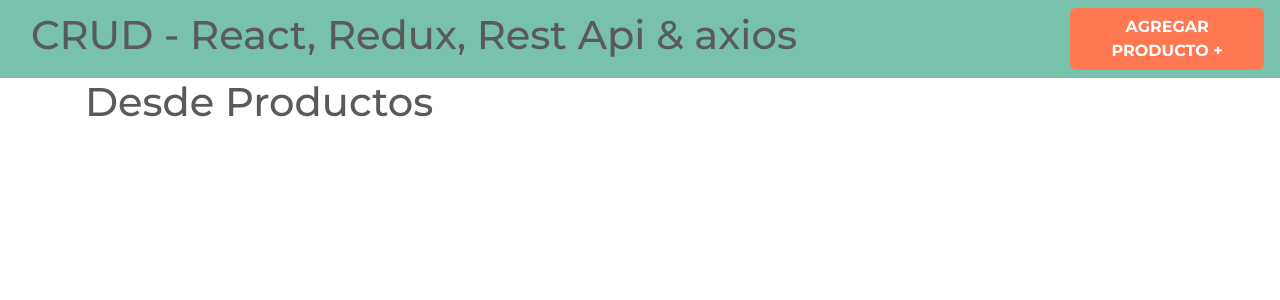
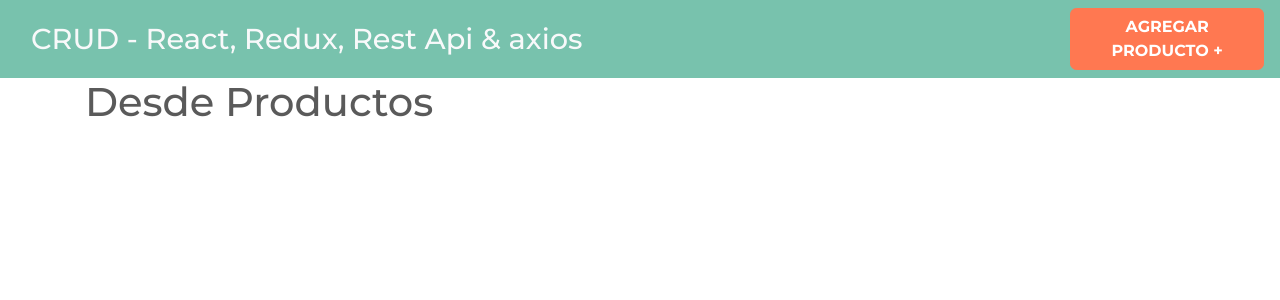
Before and after one commit to jimmy404/CRUD-React-Redux, a React (Create React App) app: page / in a window 1280 px wide. Shown: the top 300 px of the page. Built offline with nearby package versions, Linux system fonts and the light colour scheme.

Commit message:
Adding Link code - Header.js

```diff
--- a/src/components/Header.js
+++ b/src/components/Header.js
@@ -1,15 +1,20 @@
 import React from 'react';
+import {Link} from 'react-router-dom';
 
 const Header = () => {
     return (
         <nav className="navbar navbar-expand-lg navbar-dark bg-primary justify-content-between">
             <div className="container">
-                <h1>CRUD - React, Redux, Rest Api & axios</h1>
+                <h1>
+                    <Link to={'/'} className="text-light">
+                        CRUD - React, Redux, Rest Api & axios
+                    </Link>
+                </h1>
             </div>
-            <a
-                href="/productos/nuevo"
+            <Link
+                to={"/productos/nuevo"}
                 className="btn btn-danger nuevo-post d-block d-md-inline-block"
-            >Agregar producto &#43;</a>
+            >Agregar producto &#43;</Link>
         </nav>
     );
 }
```
